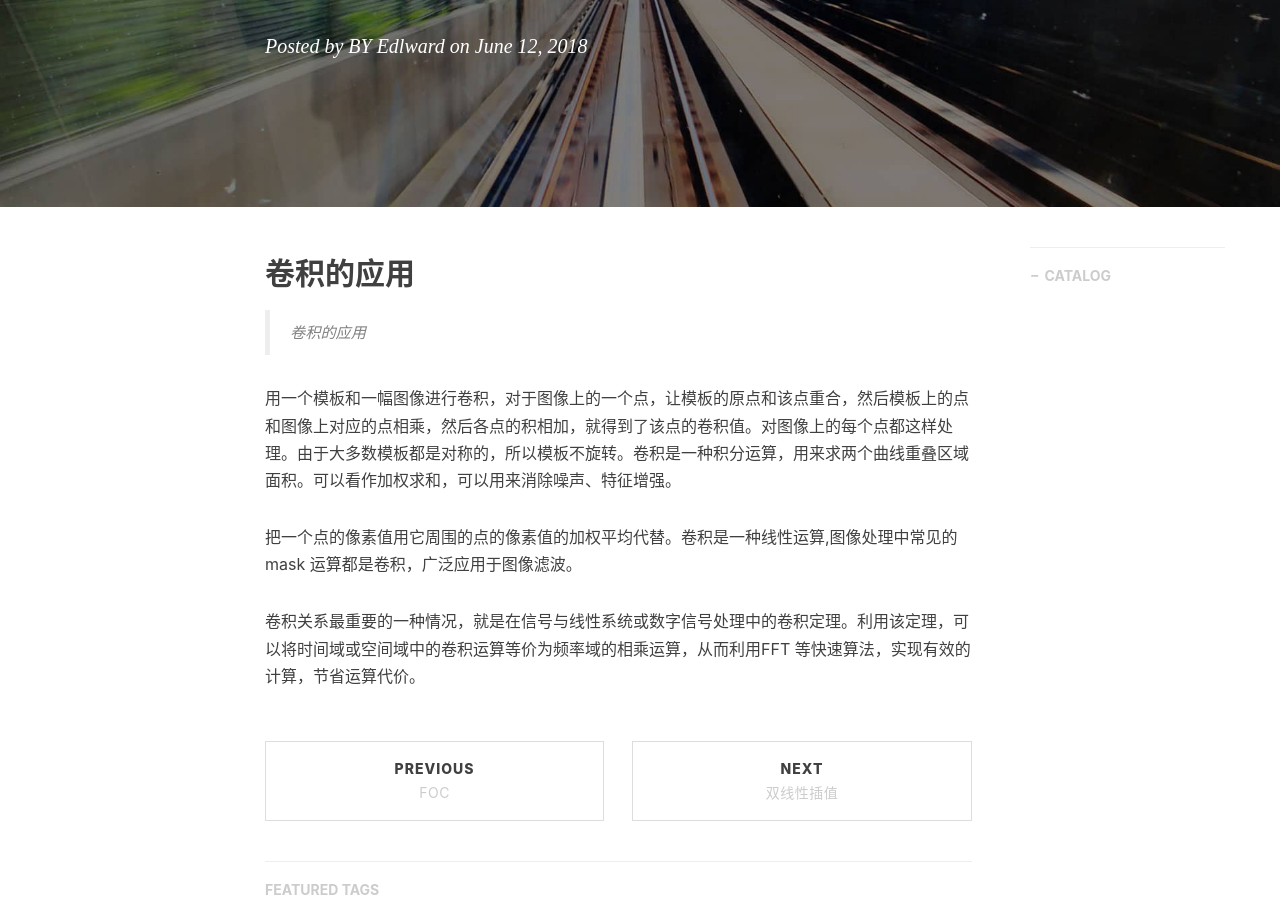
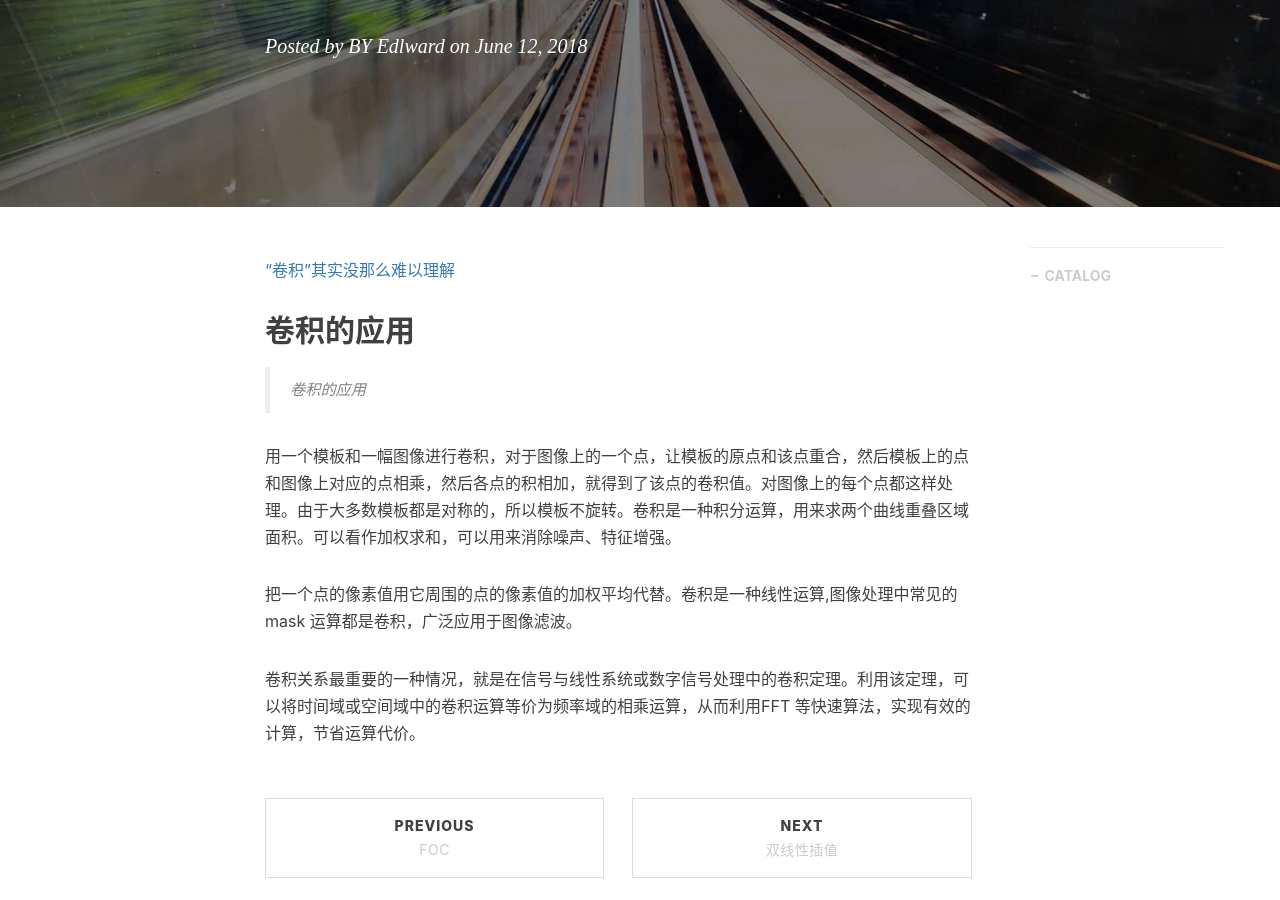
Before and after one commit to gary-robotics/dlward, a Jekyll site: the page built from _posts/2018-06-12-Convolusion-2018.markdown, in a window 1280 px wide and 900 px high, scrolled down 316 px. Built offline with Jekyll 4.4.1, drawn with Linux system fonts in a browser that asks for light colours; nearby versions of some CDN libraries; comment, search, counter and statistics services are not loaded.

Commit message:
Update 2018-06-12-Convolusion-2018.markdown

```diff
--- a/_posts/2018-06-12-Convolusion-2018.markdown
+++ b/_posts/2018-06-12-Convolusion-2018.markdown
@@ -10,6 +10,8 @@ tags:                               #标签
     - ROS
 ---
 
+[“卷积”其实没那么难以理解](https://zhuanlan.zhihu.com/p/41609577)
+
 ## 卷积的应用
 >卷积的应用
 
```
